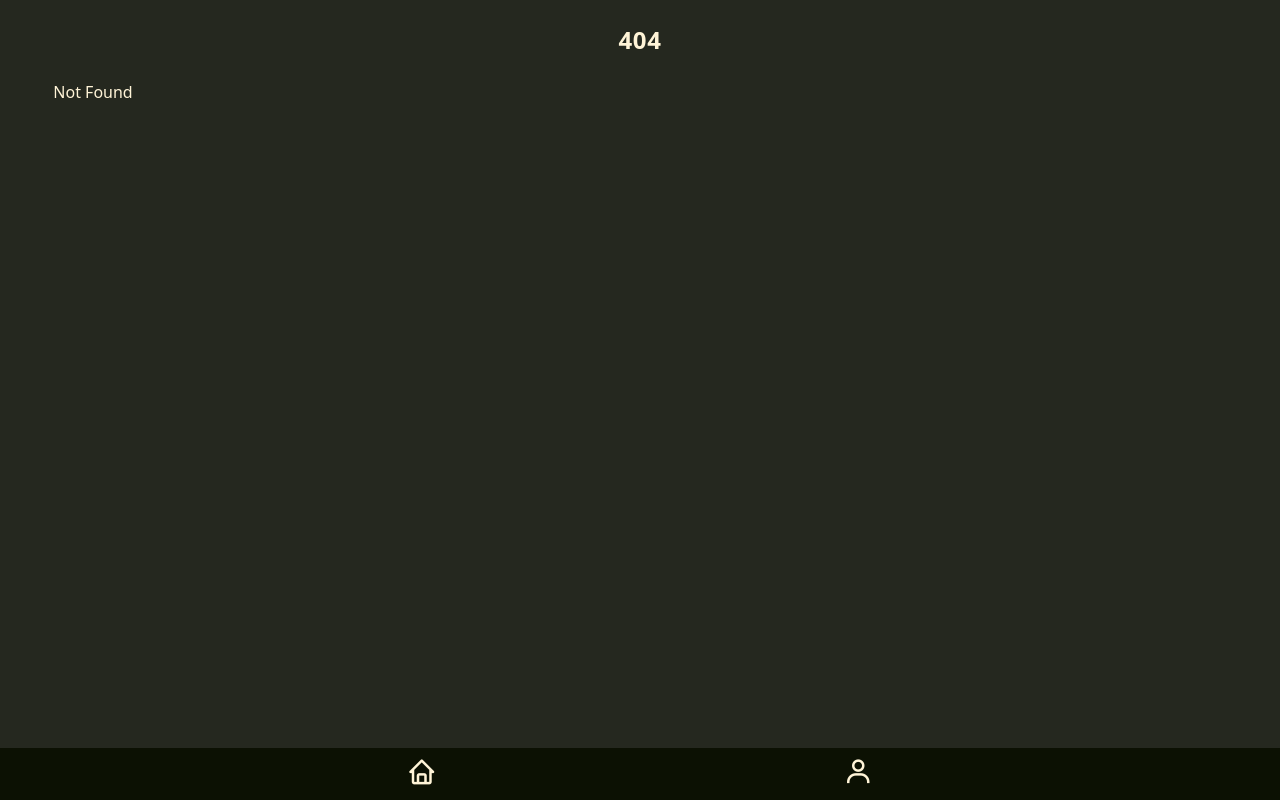
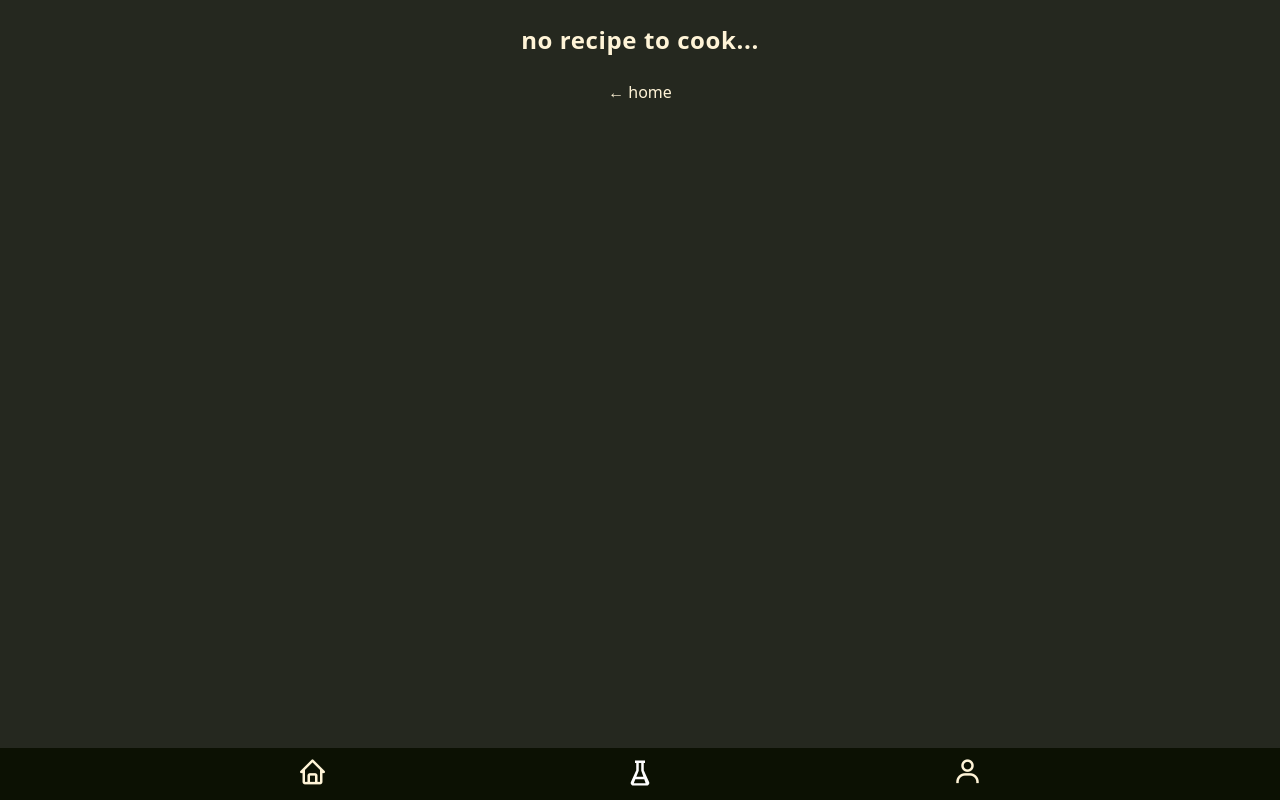
Before and after one commit to EmmaGoodliffe/recipes, a SvelteKit app: page /cook in a window 1280 px wide. Before the commit this address had no page. Built offline with nearby package versions, Linux system fonts and the light colour scheme.

Commit message:
made navigation so much better

```diff
--- a/src/lib/stores.ts
+++ b/src/lib/stores.ts
@@ -1,4 +1,5 @@
 import { writable } from "svelte/store";
+import type { Recipe } from "./types";
 
 const TOAST_TIME = 10 * 1000;
 
@@ -16,7 +17,6 @@ setInterval(() => {
   );
 }, 1000);
 
-
 export const toastWrap = <T extends (...args: any[]) => any>(func: T) => {
   return async (
     ...params: Parameters<T>
@@ -30,3 +30,5 @@ export const toastWrap = <T extends (...args: any[]) => any>(func: T) => {
     }
   };
 };
+
+export const selectedRecipe = writable<Recipe | undefined>(undefined);
--- a/src/routes/+layout.svelte
+++ b/src/routes/+layout.svelte
@@ -1,15 +1,23 @@
 <script lang="ts">
   import "../app.css";
   import Toast from "./Toast.svelte";
-  import { onMount } from "svelte";
+  import { navigating } from "$app/stores";
+  import emptyFlask from "$lib/images/empty-flask.svg";
 
-  const pageIcons = { "/": "home", "/account": "user" };
+  const pageIcons: { url: string; icon: string; emptySvg?: string }[] = [
+    { url: "/", icon: "home" },
+    { url: "/cook", icon: "flask", emptySvg: emptyFlask },
+    { url: "/account", icon: "user" },
+  ];
   const pages = Object.values(pageIcons);
-  let selectedPage = -1;
+  let selectedPage = "";
 
-  onMount(() => {
-    selectedPage = Object.keys(pageIcons).indexOf(window.location.pathname);
-  });
+  $: {
+    if ($navigating?.to?.route.id) {
+      selectedPage = $navigating.to.route.id;
+      console.log(selectedPage);
+    }
+  }
 </script>
 
 <main class="w-11/12 mx-auto flex flex-col text-text">
@@ -19,14 +27,16 @@
 <footer class="absolute bottom-0 w-full py-2 bg-dark-bg text-3xl">
   <nav class="flex justify-evenly">
     {#each pages as p, i}
-      <a
-        href={Object.keys(pageIcons)[i]}
-        on:click={() =>
-          (selectedPage = Object.keys(pageIcons).indexOf(
-            Object.keys(pageIcons)[i],
-          ))}
-      >
-        <i class={i === selectedPage ? `bx bxs-${p}` : `bx bx-${p}`}></i>
+      <a href={p.url}>
+        {#if p.url !== selectedPage && p.emptySvg}
+          <img src={p.emptySvg} alt="flask" class="h-[30px] mt-[0.125rem]" />
+        {:else}
+          <i
+            class={p.url === selectedPage
+              ? `bx bxs-${p.icon}`
+              : `bx bx-${p.icon}`}
+          ></i>
+        {/if}
       </a>
     {/each}
   </nav>
--- a/src/routes/+page.svelte
+++ b/src/routes/+page.svelte
@@ -1,6 +1,4 @@
 <script lang="ts">
-  // import welcome_fallback from '$lib/images/svelte-welcome.png';
-  // <img src={welcome_fallback} alt="..." />
   import { onMount } from "svelte";
   import AddRecipe from "./AddRecipe.svelte";
   import Gallery from "./Gallery.svelte";
--- a/src/routes/Gallery.svelte
+++ b/src/routes/Gallery.svelte
@@ -8,7 +8,7 @@
   import PreviewRecipe from "./PreviewRecipe.svelte";
   import Dialog from "$lib/Dialog.svelte";
   import LoaderButton from "$lib/LoaderButton.svelte";
-  import { toastWrap } from "$lib/stores";
+  import { selectedRecipe, toastWrap } from "$lib/stores";
   import type { Firestore } from "firebase/firestore";
   import LoaderText from "$lib/LoaderText.svelte";
 
@@ -17,7 +17,6 @@
 
   let auth: Auth | undefined = undefined;
   let db: Firestore | undefined = undefined;
-  let previewRecipe: Recipe | undefined = undefined;
   let showPreview = false;
   let loading = false;
 
@@ -38,7 +37,7 @@
       <button
         class="card enforced-rounded"
         on:click={() => {
-          previewRecipe = rec;
+          selectedRecipe.set(rec);
           showPreview = true;
         }}
       >
@@ -62,24 +61,27 @@
     {/each}
   {/if}
 </div>
-{#if previewRecipe}
+{#if $selectedRecipe}
   <Dialog bind:show={showPreview} title="preview recipe">
-    <PreviewRecipe recipe={previewRecipe} />
+    <PreviewRecipe recipe={$selectedRecipe} />
     <div slot="footer">
       <LoaderButton
         className="long bg-input"
         {loading}
         onClick={async () => {
           loading = true;
-          await toastWrap(deleteRecipe)(auth, db, previewRecipe?.["@id"]);
+          await toastWrap(deleteRecipe)(auth, db, $selectedRecipe?.["@id"]);
           loading = false;
-          previewRecipe = undefined;
+          selectedRecipe.set(undefined);
           showPreview = false;
           return onDeletion();
         }}
       >
         <i class="bx bx-trash align-middle"></i> <span class="">delete</span>
       </LoaderButton>
+      <a href="/cook" class="long bg-button block text-center"
+        ><i class="bx bxs-flask"></i> cook</a
+      >
     </div>
   </Dialog>
 {/if}
--- /dev/null
+++ b/src/routes/cook/+page.svelte
@@ -0,0 +1,8 @@
+<script lang="ts">
+  import { selectedRecipe } from "$lib/stores";
+</script>
+
+{#if !$selectedRecipe}
+  <h1>no recipe to cook...</h1>
+  <a href="/" class="text-center hover:underline">&larr; home</a>
+{/if}
```
Also changed, not shown: src/lib/images/empty-flask.svg (added), src/routes/cook/+page.ts (added).
